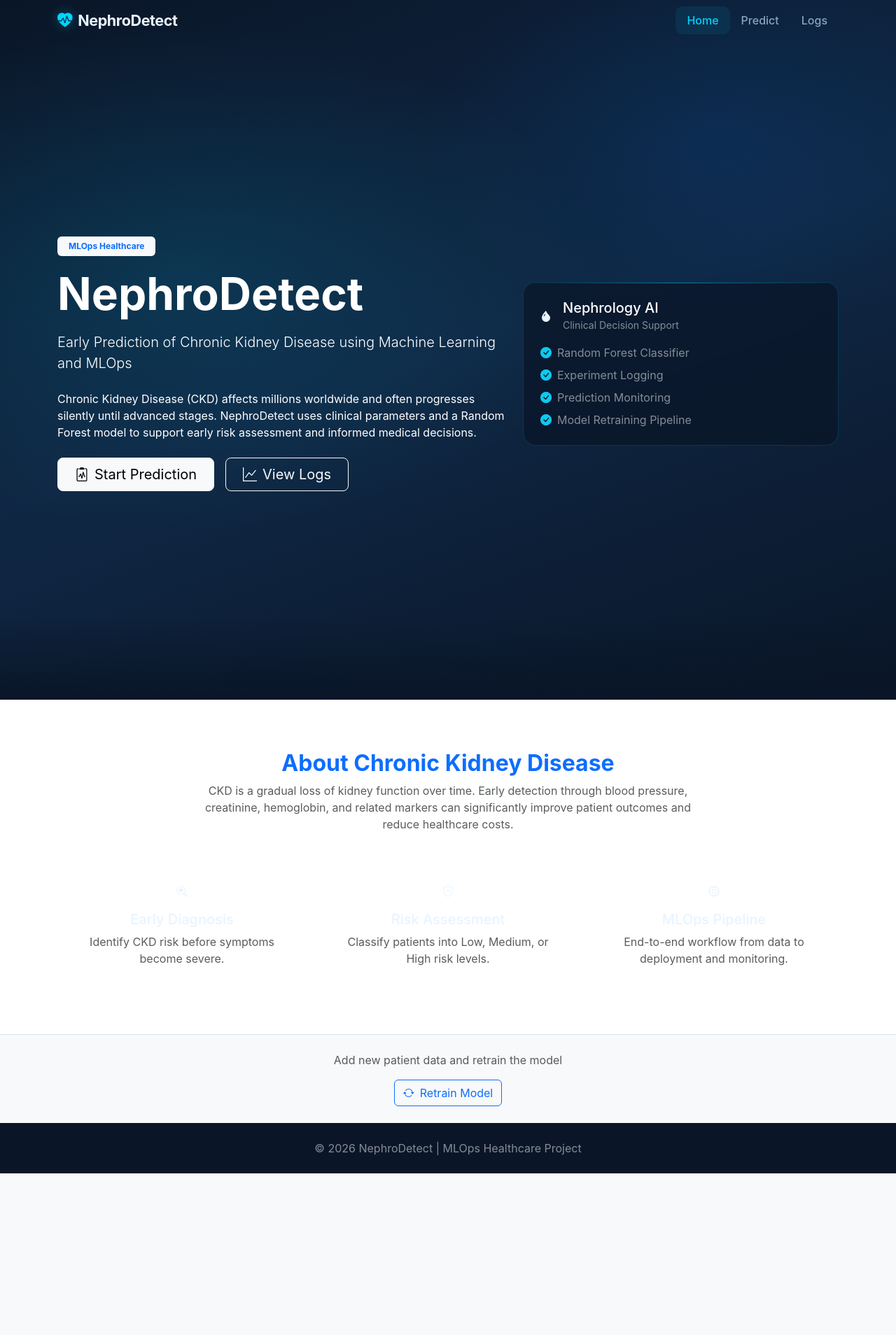
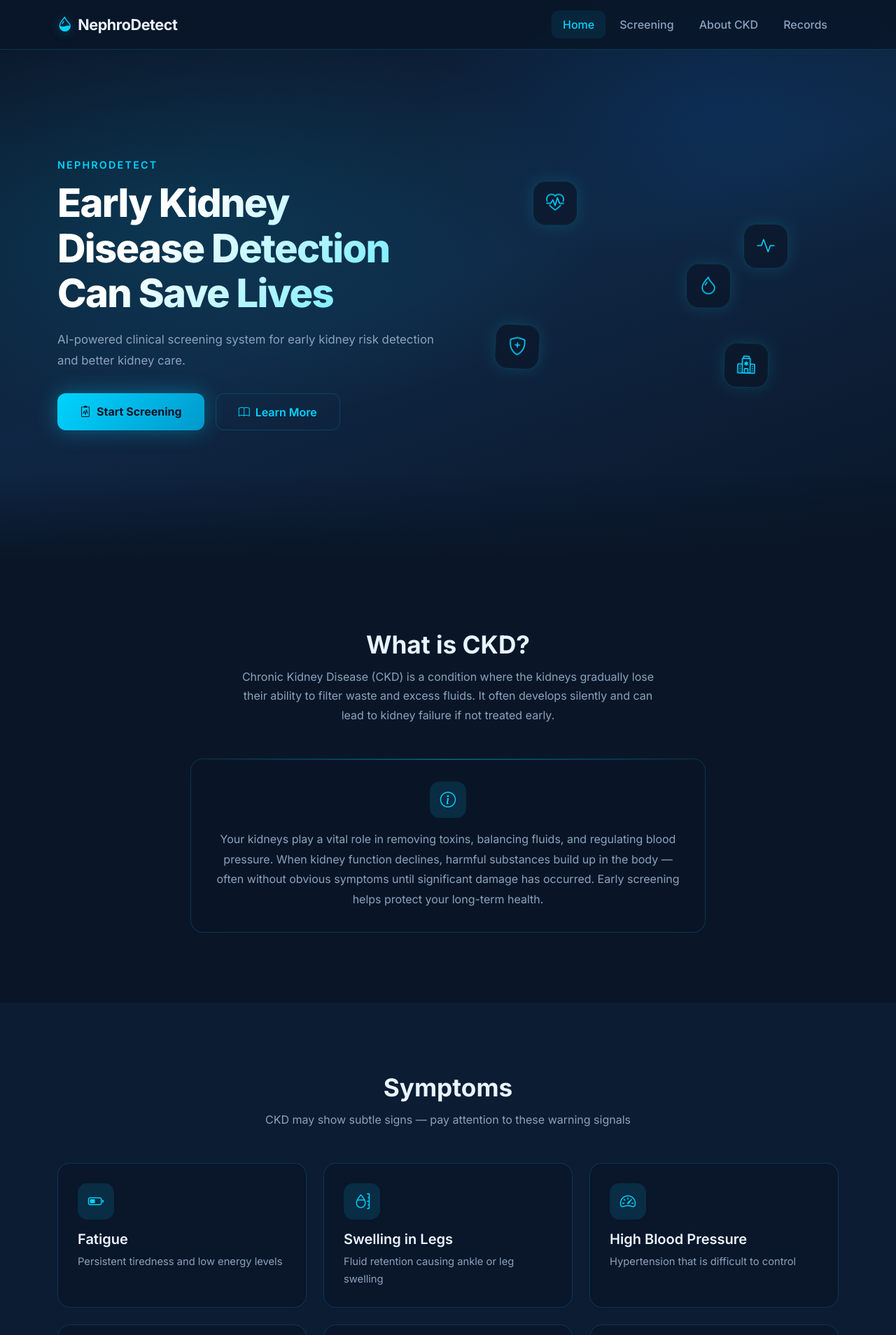
Before and after one commit to Kaviya-0120/NephroDetect, a Flask app: page / in a window 1280 px wide. Shown: the top 1908 px of the page at 70% size. Before the commit the page ends 1677 px from the top, so only its background shows below. Run offline with Flask 3, Linux system fonts and the light colour scheme.

Commit message:
Fix white page: restore missing style.css on predict page and AOS fallback
Co-authored-by: Cursor <cursoragent@cursor.com>

```diff
--- a/static/style.css
+++ b/static/style.css
@@ -21,6 +21,13 @@
 * { box-sizing: border-box; margin: 0; padding: 0; }
 
 html { scroll-behavior: smooth; }
+
+/* Fallback: show content if AOS CDN fails to load */
+html:not(.aos-init) [data-aos] {
+    opacity: 1 !important;
+    transform: none !important;
+    visibility: visible !important;
+}
 
 body {
     font-family: "Inter", "Segoe UI", system-ui, -apple-system, sans-serif;
--- a/templates/index.html
+++ b/templates/index.html
@@ -3,141 +3,166 @@
 <head>
     <meta charset="UTF-8">
     <meta name="viewport" content="width=device-width, initial-scale=1.0">
-    <title>NephroDetect | Early CKD Prediction</title>
+    <title>NephroDetect | Early Kidney Disease Detection</title>
     <link href="https://cdn.jsdelivr.net/npm/bootstrap@5.3.3/dist/css/bootstrap.min.css" rel="stylesheet">
     <link href="https://cdn.jsdelivr.net/npm/bootstrap-icons@1.11.3/font/bootstrap-icons.min.css" rel="stylesheet">
+    <link href="https://fonts.googleapis.com/css2?family=Inter:wght@400;500;600;700;800&display=swap" rel="stylesheet">
+    <link href="https://unpkg.com/aos@2.3.1/dist/aos.css" rel="stylesheet">
     <link rel="stylesheet" href="{{ url_for('static', filename='style.css') }}">
 </head>
 <body>
-    <nav class="navbar navbar-expand-lg navbar-dark fixed-top">
+    <canvas id="particles"></canvas>
+
+    <div class="page-wrap">
+        <nav class="navbar navbar-expand-lg navbar-dark navbar-premium fixed-top">
             <div class="container">
-            <a class="navbar-brand fw-bold" href="{{ url_for('home') }}">
-                <i class="bi bi-heart-pulse-fill me-2"></i>NephroDetect
+                <a class="navbar-brand" href="{{ url_for('home') }}">
+                    <i class="bi bi-droplet-half me-2"></i>NephroDetect
                 </a>
-            <button class="navbar-toggler" type="button" data-bs-toggle="collapse" data-bs-target="#navbarNav">
+                <button class="navbar-toggler border-0" type="button" data-bs-toggle="collapse" data-bs-target="#navMain">
                     <span class="navbar-toggler-icon"></span>
                 </button>
-            <div class="collapse navbar-collapse" id="navbarNav">
-                <ul class="navbar-nav ms-auto">
+                <div class="collapse navbar-collapse" id="navMain">
+                    <ul class="navbar-nav ms-auto gap-1">
                         <li class="nav-item"><a class="nav-link active" href="{{ url_for('home') }}">Home</a></li>
-                    <li class="nav-item"><a class="nav-link" href="{{ url_for('predict') }}">Predict</a></li>
-                    <li class="nav-item"><a class="nav-link" href="{{ url_for('logs') }}">Logs</a></li>
+                        <li class="nav-item"><a class="nav-link" href="{{ url_for('predict') }}">Screening</a></li>
+                        <li class="nav-item"><a class="nav-link" href="#about-ckd">About CKD</a></li>
+                        <li class="nav-item"><a class="nav-link" href="{{ url_for('logs') }}">Records</a></li>
                     </ul>
                 </div>
             </div>
         </nav>
 
+        <!-- Hero -->
         <section class="hero-section">
-        <div class="hero-overlay"></div>
-        <div class="container hero-content">
-            <div class="row align-items-center min-vh-100">
-                <div class="col-lg-7 text-white animate-fade-in">
-                    <span class="badge bg-light text-primary mb-3 px-3 py-2">MLOps Healthcare</span>
-                    <h1 class="display-3 fw-bold mb-3">NephroDetect</h1>
-                    <p class="lead mb-4 tagline">
-                        Early Prediction of Chronic Kidney Disease using Machine Learning and MLOps
-                    </p>
-                    <p class="mb-4 description">
-                        Chronic Kidney Disease (CKD) affects millions worldwide and often progresses
-                        silently until advanced stages. NephroDetect uses clinical parameters and a
-                        Random Forest model to support early risk assessment and informed medical decisions.
+            <div class="container">
+                <div class="row align-items-center">
+                    <div class="col-lg-6" data-aos="fade-right" data-aos-duration="900">
+                        <p class="hero-app-name">NephroDetect</p>
+                        <h1 class="hero-title">Early Kidney Disease Detection Can Save Lives</h1>
+                        <p class="hero-subtitle">
+                            AI-powered clinical screening system for early kidney risk detection
+                            and better kidney care.
                         </p>
                         <div class="d-flex flex-wrap gap-3">
-                        <a href="{{ url_for('predict') }}" class="btn btn-light btn-lg px-4 cta-btn">
-                            <i class="bi bi-clipboard2-pulse me-2"></i>Start Prediction
+                            <a href="{{ url_for('predict') }}" class="btn btn-glow">
+                                <i class="bi bi-clipboard2-pulse me-2"></i>Start Screening
                             </a>
-                        <a href="{{ url_for('logs') }}" class="btn btn-outline-light btn-lg px-4">
-                            <i class="bi bi-graph-up me-2"></i>View Logs
+                            <a href="#about-ckd" class="btn btn-outline-glow">
+                                <i class="bi bi-book me-2"></i>Learn More
                             </a>
                         </div>
                     </div>
-                <div class="col-lg-5 d-none d-lg-block">
-                    <div class="hero-card glass-card p-4 animate-slide-up">
-                        <div class="d-flex align-items-center mb-3">
-                            <div class="icon-circle me-3"><i class="bi bi-droplet-fill"></i></div>
-                            <div>
-                                <h5 class="mb-0 text-white">Nephrology AI</h5>
-                                <small class="text-white-50">Clinical Decision Support</small>
-                            </div>
-                        </div>
-                        <ul class="list-unstyled text-white-50 mb-0">
-                            <li class="mb-2"><i class="bi bi-check-circle-fill text-info me-2"></i>Random Forest Classifier</li>
-                            <li class="mb-2"><i class="bi bi-check-circle-fill text-info me-2"></i>Experiment Logging</li>
-                            <li class="mb-2"><i class="bi bi-check-circle-fill text-info me-2"></i>Prediction Monitoring</li>
-                            <li><i class="bi bi-check-circle-fill text-info me-2"></i>Model Retraining Pipeline</li>
-                        </ul>
+                    <div class="col-lg-6 d-none d-lg-block" data-aos="fade-left" data-aos-duration="900">
+                        <div class="floating-icons">
+                            <div class="float-icon"><i class="bi bi-heart-pulse"></i></div>
+                            <div class="float-icon"><i class="bi bi-droplet"></i></div>
+                            <div class="float-icon"><i class="bi bi-shield-plus"></i></div>
+                            <div class="float-icon"><i class="bi bi-activity"></i></div>
+                            <div class="float-icon"><i class="bi bi-hospital"></i></div>
                         </div>
                     </div>
                 </div>
             </div>
         </section>
 
-    <section class="py-5 bg-white">
-        <div class="container py-4">
-            <div class="text-center mb-5">
-                <h2 class="fw-bold text-primary">About Chronic Kidney Disease</h2>
-                <p class="text-muted mx-auto" style="max-width: 720px;">
-                    CKD is a gradual loss of kidney function over time. Early detection through
-                    blood pressure, creatinine, hemoglobin, and related markers can significantly
-                    improve patient outcomes and reduce healthcare costs.
+        <!-- What is CKD -->
+        <section class="section-block" id="about-ckd">
+            <div class="container">
+                <div class="text-center mb-5" data-aos="fade-up">
+                    <h2 class="section-title">What is CKD?</h2>
+                    <p class="section-subtitle">
+                        Chronic Kidney Disease (CKD) is a condition where the kidneys gradually lose
+                        their ability to filter waste and excess fluids. It often develops silently and
+                        can lead to kidney failure if not treated early.
                     </p>
                 </div>
-            <div class="row g-4">
-                <div class="col-md-4">
-                    <div class="feature-card h-100 text-center p-4">
-                        <i class="bi bi-search-heart feature-icon"></i>
-                        <h5 class="mt-3">Early Diagnosis</h5>
-                        <p class="text-muted mb-0">Identify CKD risk before symptoms become severe.</p>
-                    </div>
-                </div>
-                <div class="col-md-4">
-                    <div class="feature-card h-100 text-center p-4">
-                        <i class="bi bi-shield-check feature-icon"></i>
-                        <h5 class="mt-3">Risk Assessment</h5>
-                        <p class="text-muted mb-0">Classify patients into Low, Medium, or High risk levels.</p>
-                    </div>
-                </div>
-                <div class="col-md-4">
-                    <div class="feature-card h-100 text-center p-4">
-                        <i class="bi bi-cpu feature-icon"></i>
-                        <h5 class="mt-3">MLOps Pipeline</h5>
-                        <p class="text-muted mb-0">End-to-end workflow from data to deployment and monitoring.</p>
+                <div class="row justify-content-center">
+                    <div class="col-lg-8" data-aos="fade-up" data-aos-delay="100">
+                        <div class="glass-card text-center">
+                            <div class="info-card-icon mx-auto"><i class="bi bi-info-circle"></i></div>
+                            <p class="mb-0" style="color: var(--text-muted); line-height: 1.8;">
+                                Your kidneys play a vital role in removing toxins, balancing fluids, and
+                                regulating blood pressure. When kidney function declines, harmful substances
+                                build up in the body — often without obvious symptoms until significant
+                                damage has occurred. Early screening helps protect your long-term health.
+                            </p>
                         </div>
                     </div>
                 </div>
             </div>
         </section>
 
-    {% with messages = get_flashed_messages(with_categories=true) %}
-        {% if messages %}
-            <div class="container mt-3">
-                {% for category, message in messages %}
-                    <div class="alert alert-{{ category }} alert-dismissible fade show" role="alert">
-                        {{ message }}
-                        <button type="button" class="btn-close" data-bs-dismiss="alert"></button>
+        <!-- Symptoms -->
+        <section class="section-block alt-bg" id="symptoms">
+            <div class="container">
+                <div class="text-center mb-5" data-aos="fade-up">
+                    <h2 class="section-title">Symptoms</h2>
+                    <p class="section-subtitle">CKD may show subtle signs — pay attention to these warning signals</p>
+                </div>
+                <div class="row g-4">
+                    {% set symptoms = [
+                        ("bi-battery-half", "Fatigue", "Persistent tiredness and low energy levels"),
+                        ("bi-moisture", "Swelling in Legs", "Fluid retention causing ankle or leg swelling"),
+                        ("bi-speedometer2", "High Blood Pressure", "Hypertension that is difficult to control"),
+                        ("bi-droplet", "Frequent Urination", "Especially at night — changes in urination patterns"),
+                        ("bi-emoji-frown", "Loss of Appetite", "Reduced desire to eat and unexplained weight loss"),
+                        ("bi-wind", "Shortness of Breath", "Fluid buildup in lungs causing breathing difficulty")
+                    ] %}
+                    {% for icon, title, desc in symptoms %}
+                    <div class="col-md-6 col-lg-4" data-aos="fade-up" data-aos-delay="{{ loop.index * 80 }}">
+                        <div class="info-card">
+                            <div class="info-card-icon"><i class="bi {{ icon }}"></i></div>
+                            <h5>{{ title }}</h5>
+                            <p class="mb-0">{{ desc }}</p>
+                        </div>
                     </div>
                     {% endfor %}
                 </div>
-        {% endif %}
-    {% endwith %}
-
-    <section class="py-4 bg-light border-top">
-        <div class="container text-center">
-            <p class="text-muted mb-3">Add new patient data and retrain the model</p>
-            <form action="{{ url_for('retrain') }}" method="POST" class="d-inline">
-                <button type="submit" class="btn btn-outline-primary" onclick="return confirm('Retrain model with current dataset?')">
-                    <i class="bi bi-arrow-repeat me-2"></i>Retrain Model
-                </button>
-            </form>
             </div>
         </section>
 
-    <footer class="footer py-4">
-        <div class="container text-center">
-            <p class="mb-0 text-white-50">&copy; 2026 NephroDetect | MLOps Healthcare Project</p>
+        <!-- Prevention -->
+        <section class="section-block" id="prevention">
+            <div class="container">
+                <div class="text-center mb-5" data-aos="fade-up">
+                    <h2 class="section-title">Prevention</h2>
+                    <p class="section-subtitle">Protect your kidneys with these daily health practices</p>
+                </div>
+                <div class="row justify-content-center">
+                    <div class="col-lg-8" data-aos="fade-up" data-aos-delay="100">
+                        <div class="glass-card">
+                            <ul class="prevention-list">
+                                <li><i class="bi bi-check-circle-fill"></i> Drink enough water daily</li>
+                                <li><i class="bi bi-check-circle-fill"></i> Control blood sugar levels</li>
+                                <li><i class="bi bi-check-circle-fill"></i> Control blood pressure</li>
+                                <li><i class="bi bi-check-circle-fill"></i> Reduce salt intake</li>
+                                <li><i class="bi bi-check-circle-fill"></i> Avoid smoking and alcohol</li>
+                                <li><i class="bi bi-check-circle-fill"></i> Avoid overusing painkillers</li>
+                                <li><i class="bi bi-check-circle-fill"></i> Regular health checkups</li>
+                            </ul>
+                            <div class="text-center mt-4">
+                                <a href="{{ url_for('predict') }}" class="btn btn-glow">
+                                    <i class="bi bi-clipboard2-pulse me-2"></i>Start Your Screening
+                                </a>
+                            </div>
+                        </div>
+                    </div>
+                </div>
+            </div>
+        </section>
+
+        <footer class="footer-premium">
+            <div class="container">
+                <p>&copy; 2026 NephroDetect &mdash; Kidney Health Screening Platform</p>
+                <p class="mt-1" style="font-size: 0.78rem;">For educational screening purposes only. Not a substitute for professional medical advice.</p>
             </div>
         </footer>
+    </div>
 
     <script src="https://cdn.jsdelivr.net/npm/bootstrap@5.3.3/dist/js/bootstrap.bundle.min.js"></script>
+    <script src="https://unpkg.com/aos@2.3.1/dist/aos.js"></script>
+    <script src="{{ url_for('static', filename='main.js') }}"></script>
+    <script>AOS.init({ duration: 800, once: true, offset: 80 });</script>
 </body>
 </html>
--- a/templates/predict.html
+++ b/templates/predict.html
@@ -8,6 +8,7 @@
     <link href="https://cdn.jsdelivr.net/npm/bootstrap-icons@1.11.3/font/bootstrap-icons.min.css" rel="stylesheet">
     <link href="https://unpkg.com/aos@2.3.1/dist/aos.css" rel="stylesheet">
     <link href="https://fonts.googleapis.com/css2?family=Inter:wght@400;500;600;700;800&display=swap" rel="stylesheet">
+    <link rel="stylesheet" href="{{ url_for('static', filename='style.css') }}">
 </head>
 <body>
     <canvas id="particles"></canvas>
```
Lines whose indentation alone changed are shown as unchanged.
